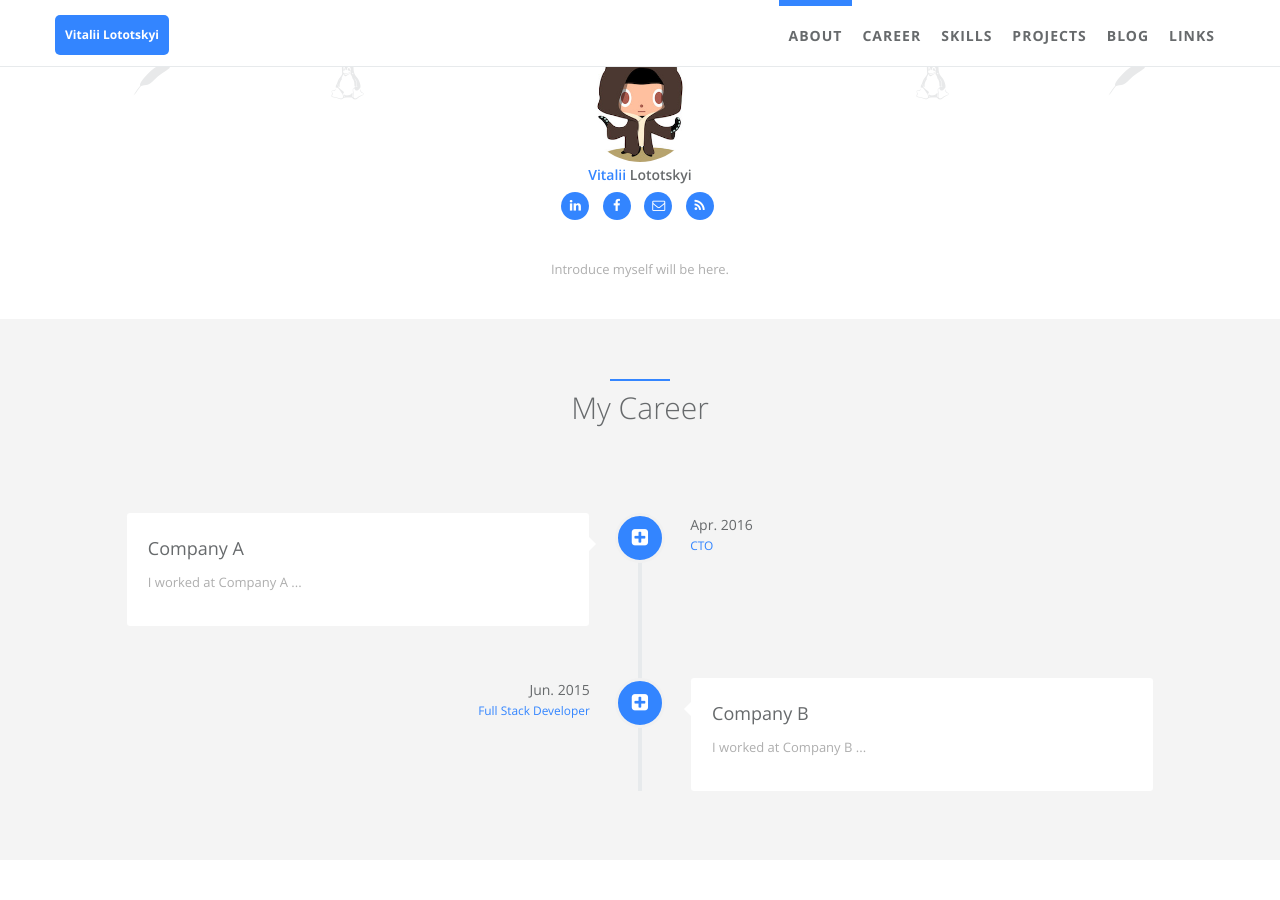
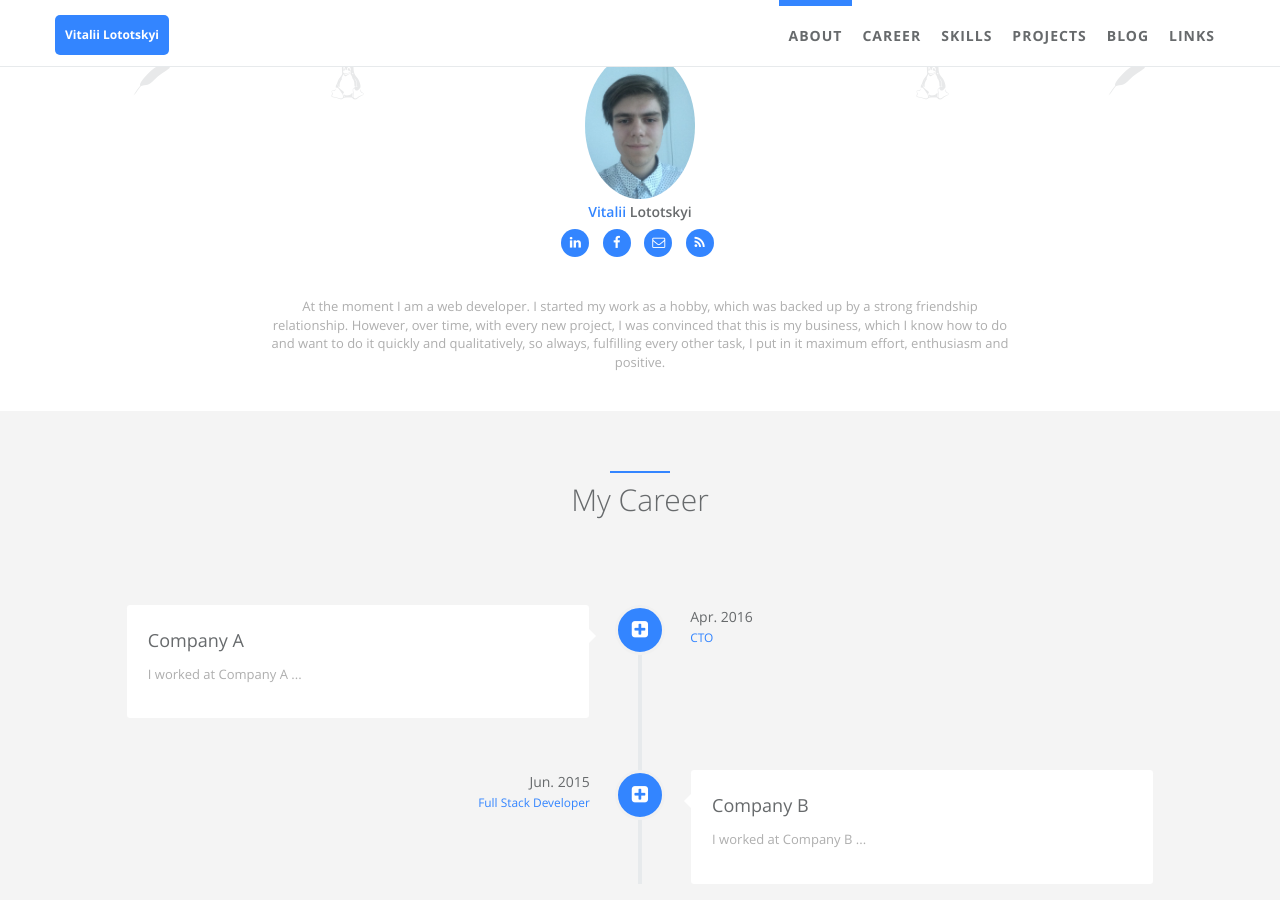
Before and after one commit to vitalii-lototskyi/cv, a Jekyll site: the page built from index.html, in a window 1280 px wide and 900 px high, scrolled down 563 px. Built offline with Jekyll 4.4.1, drawn with Linux system fonts in a browser that asks for light colours; some of the changed lines change nothing that is shown.

Commit message:
Edit some information

```diff
--- a/_config.yml
+++ b/_config.yml
@@ -16,11 +16,11 @@ author:  # change following line to your infomation.
   last_name: Lototskyi  # Be used at index page about me section.
   avatar: /static/assets/img/landing/avatar.jpg  # upload your avatar at directory and edit it.
   github_username:   # Leave blank if you don't have now
-  linkedin_id: jarrekk # Leave blank if you don't have now
-  facebook_username: jiakunnj  # Leave blank if you don't have now
+  linkedin_id: vitalii-lototsky-b84a75142 # Leave blank if you don't have now
+  facebook_username: vitaliy.lototsky  # Leave blank if you don't have now
   twitter_username:   # Leave blank if you don't have now
   email: vitali.lototskyi@gmail.com  # Leave blank if you don't have now
-  # cv: http://cv.jarrekk.com  # An online CV can be printed as PDF, leave blank if you don't have now
+  cv:   # An online CV can be printed as PDF, leave blank if you don't have now
   # skill icons are on avatar's left and right side. Reference urls are http://fontawesome.io/ and http://fizzed.com/oss/font-mfizz
   skill_icon1:
     - name: icon-apache
@@ -28,7 +28,7 @@ author:  # change following line to your infomation.
   skill_icon2:
     - name: fa-linux
     - name: icon-apache
-  desc: Introduce myself will be here.  # Describe yourself.
+  desc: At the moment I am a web developer. I started my work as a hobby, which was backed up by a strong friendship relationship. However, over time, with every new project, I was convinced that this is my business, which I know how to do and want to do it quickly and qualitatively, so always, fulfilling every other task, I put in it maximum effort, enthusiasm and positive.  # Describe yourself.
 
 # comment
 # disqus:  # if you wanna comment feature, go to https://disqus.com/ to get your configuration; if not, comment following two lines.
```
Also changed, not shown: static/assets/img/landing/avatar.jpg.
